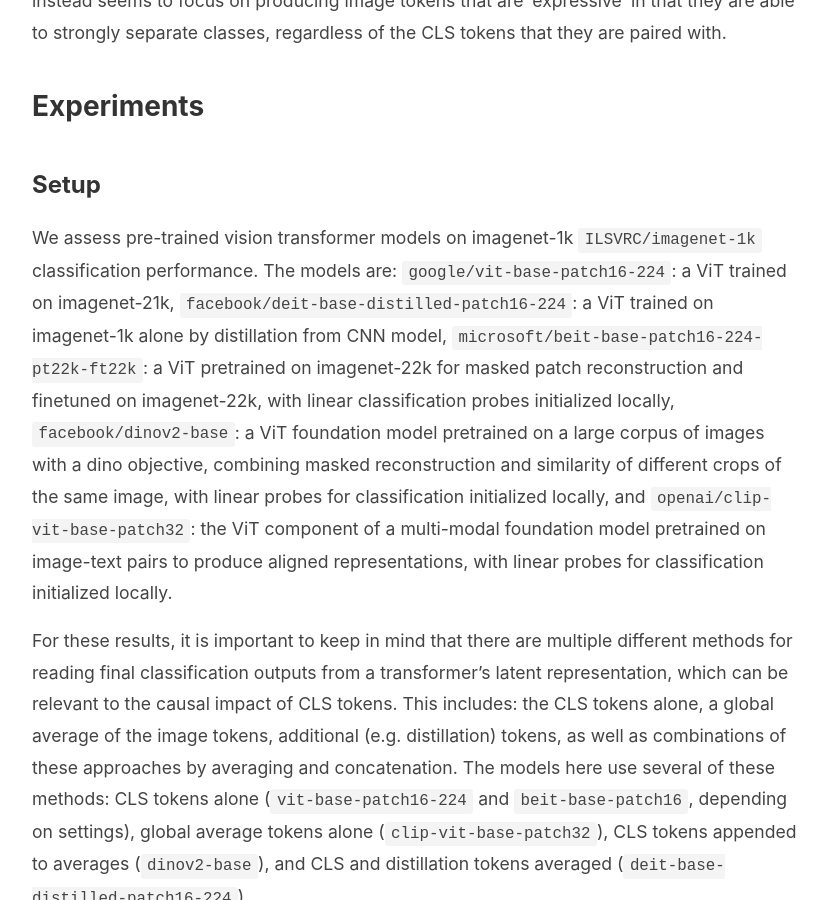
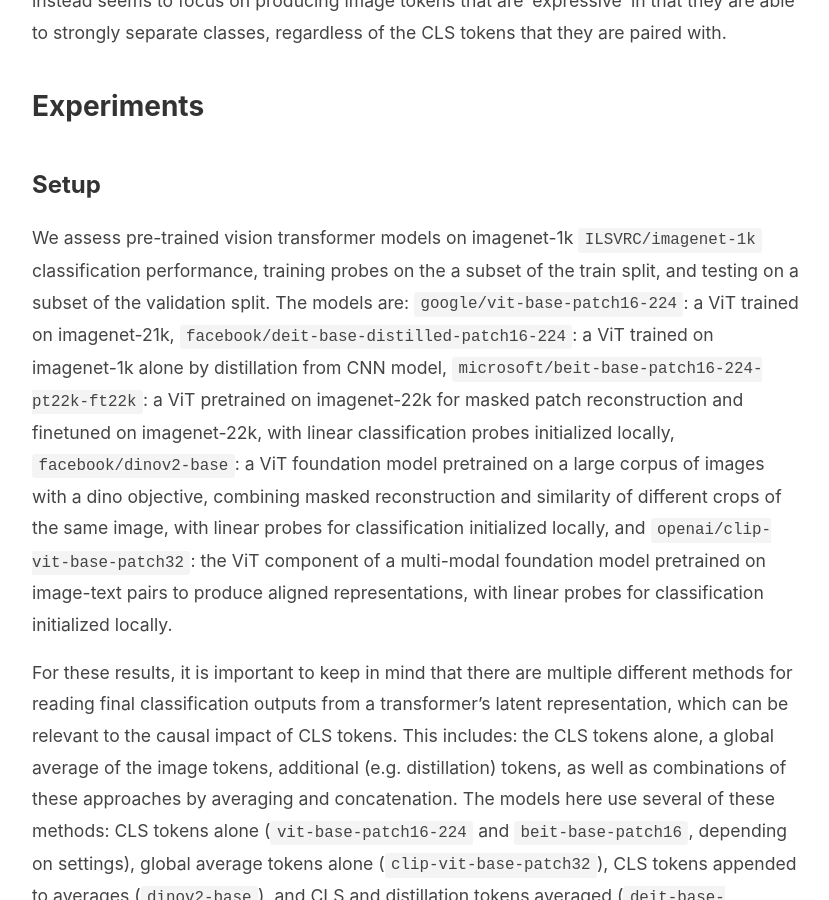
Before and after one commit to lrast/lrast.github.io, a Jekyll site: the page built from science/_posts/2026-01-20-lab_notes.md, in a window 1280 px wide and 900 px high, scrolled down 540 px. Shown: the whole window, without its empty margins (224-1053 px from the left). Built offline with Jekyll 4.4.1, drawn with Linux system fonts in a browser that asks for light colours.

Commit message:
small edits

```diff
--- a/science/_posts/2026-01-20-lab_notes.md
+++ b/science/_posts/2026-01-20-lab_notes.md
@@ -15,7 +15,7 @@ Rather than a gradual accumulation of information into the CLS token as we move
 
 
 ### Setup
-We assess pre-trained vision transformer models on imagenet-1k `ILSVRC/imagenet-1k` classification performance.
+We assess pre-trained vision transformer models on imagenet-1k `ILSVRC/imagenet-1k` classification performance, training probes on the a subset of the train split, and testing on a subset of the validation split.
 The models are: `google/vit-base-patch16-224`: a ViT trained on imagenet-21k, `facebook/deit-base-distilled-patch16-224`: a ViT trained on imagenet-1k alone by distillation from CNN model, `microsoft/beit-base-patch16-224-pt22k-ft22k`: a ViT pretrained on imagenet-22k for masked patch reconstruction and finetuned on imagenet-22k, with linear classification probes initialized locally, `facebook/dinov2-base`: a ViT foundation model pretrained on a large corpus of images with a dino objective, combining masked reconstruction and similarity of different crops of the same image, with linear probes for classification initialized locally, and `openai/clip-vit-base-patch32`: the ViT component of a multi-modal foundation model pretrained on image-text pairs to produce aligned representations, with linear probes for classification initialized locally.
 
 For these results, it is important to keep in mind that there are multiple different methods for reading final classification outputs from a transformer's latent representation, which can be relevant to the causal impact of CLS tokens.
```
